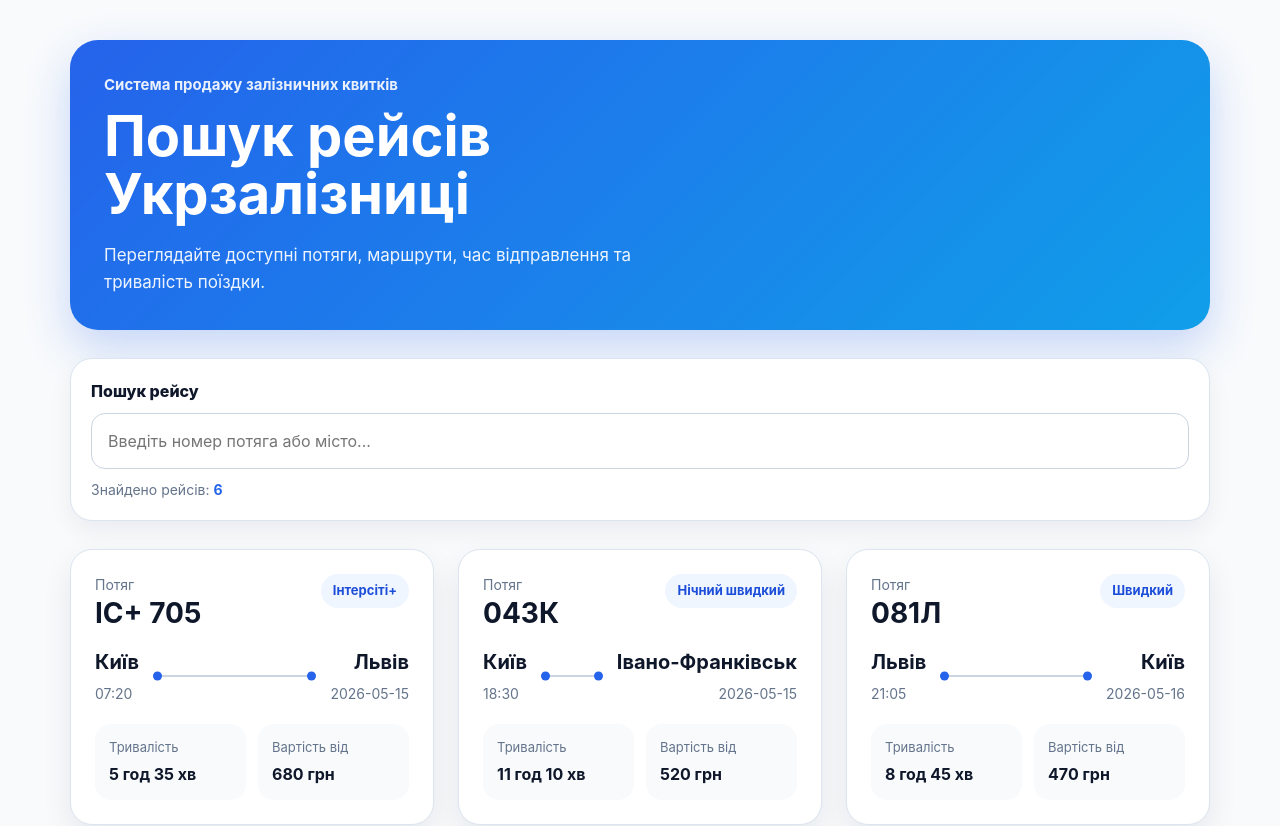
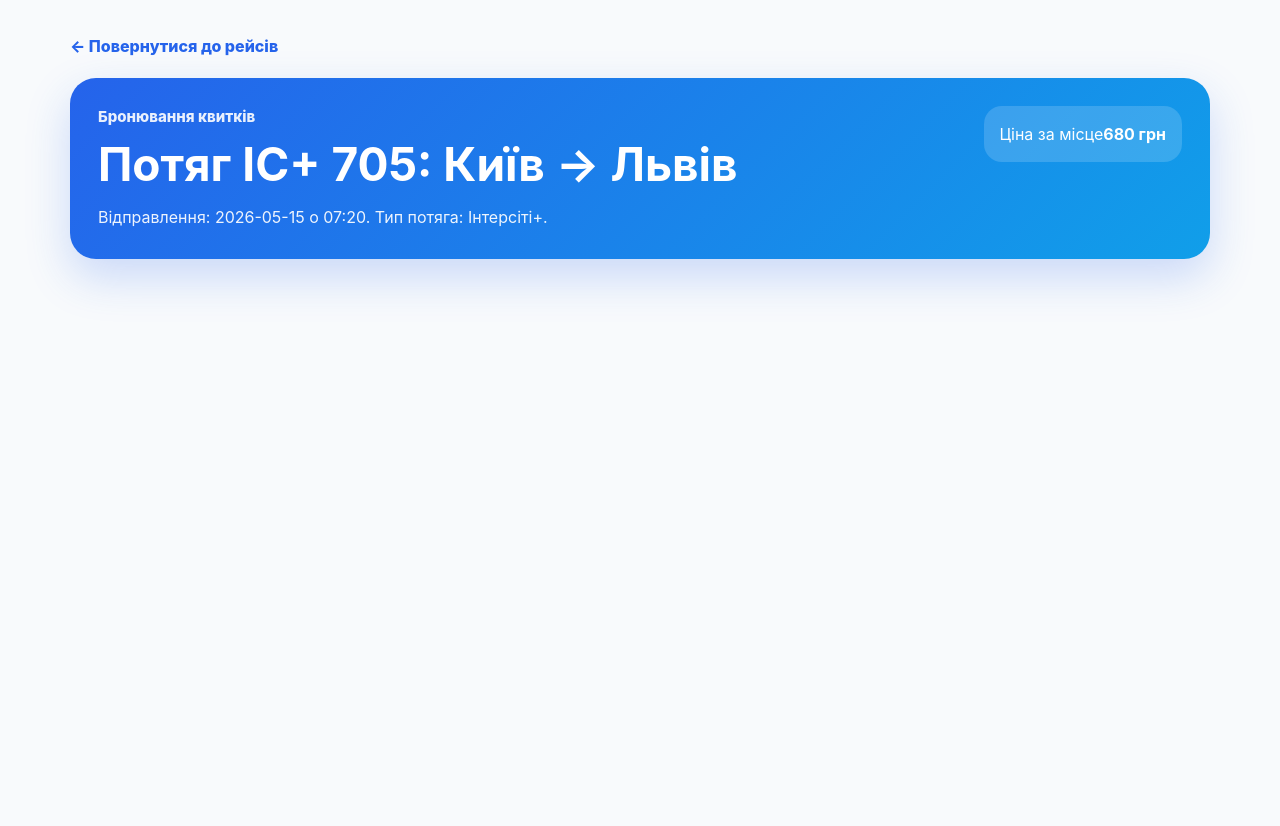
Before and after one commit to kanijr/WEB-project-train-app, a React (Vite) app: page /booking/1 in a window 1280 px wide. Before the commit this address led to /. Shown: the top 826 px of the page. After the commit the page ends 800 px from the top, so only its background shows below. Built offline with nearby package versions, Linux system fonts and the light colour scheme.

Commit message:
Add booking page with train details

```diff
--- a/src/App.jsx
+++ b/src/App.jsx
@@ -1,5 +1,6 @@
 import "./App.css";
 import Home from "./pages/Home/Home";
+import Booking from "./pages/Booking/Booking";
 import { Navigate, Route, Routes } from "react-router-dom";
 
 function App() {
@@ -7,6 +8,7 @@
     <Routes>
       <Route path="/" element={<Home />} />
       <Route path="*" element={<Navigate to={"/"} replace />} />
+      <Route path="/booking/:trainId" element={<Booking />} />
     </Routes>
   );
 }
--- a/src/components/TrainCard/TrainCard.css
+++ b/src/components/TrainCard/TrainCard.css
@@ -132,6 +132,35 @@
   font-weight: 700;
 }
 
+.train-card__button {
+  display: inline-flex;
+  justify-content: center;
+  align-items: center;
+  width: 100%;
+  padding: 13px 18px;
+  border: none;
+  border-radius: 14px;
+  background: #2563eb;
+  color: #ffffff;
+  font-size: 15px;
+  font-weight: 800;
+  text-decoration: none;
+  cursor: pointer;
+  transition:
+    background 0.2s ease,
+    transform 0.2s ease;
+}
+
+.train-card__button:hover {
+  background: #1d4ed8;
+  transform: scale(1.01);
+}
+
+.train-card__button:focus {
+  outline: 3px solid rgba(37, 99, 235, 0.3);
+  outline-offset: 3px;
+}
+
 @media (max-width: 520px) {
   .train-card {
     padding: 18px;
--- a/src/components/TrainCard/TrainCard.jsx
+++ b/src/components/TrainCard/TrainCard.jsx
@@ -1,3 +1,4 @@
+import { Link } from "react-router-dom";
 import "./TrainCard.css";
 
 function TrainCard({ train }) {
@@ -39,6 +40,10 @@
           <p className="train-card__detail-value">{train.price} грн</p>
         </div>
       </div>
+
+      <Link className="train-card__button" to={`/booking/${train.id}`}>
+        Обрати рейс
+      </Link>
     </article>
   );
 }
--- /dev/null
+++ b/src/pages/Booking/Booking.css
@@ -0,0 +1,64 @@
+.booking {
+  width: min(1180px, 100%);
+  margin: 0 auto;
+  padding: 34px 20px 56px;
+}
+
+.booking--center {
+  display: grid;
+  min-height: 70vh;
+  place-content: center;
+  gap: 16px;
+  text-align: center;
+}
+
+.booking__back-link {
+  display: inline-flex;
+  width: fit-content;
+  margin-bottom: 20px;
+  color: #2563eb;
+  font-weight: 800;
+}
+
+.booking__hero {
+  display: flex;
+  justify-content: space-between;
+  gap: 22px;
+  margin-bottom: 22px;
+  padding: 28px;
+  border-radius: 26px;
+  background:
+    linear-gradient(135deg, rgba(37, 99, 235, 0.96), rgba(14, 165, 233, 0.9)),
+    #2563eb;
+  color: #ffffff;
+  box-shadow: 0 18px 45px rgba(37, 99, 235, 0.22);
+}
+
+.booking__subtitle {
+  margin: 0 0 10px;
+  font-size: 15px;
+  font-weight: 800;
+  opacity: 0.9;
+}
+
+.booking__title {
+  max-width: 760px;
+  margin: 0;
+  font-size: clamp(28px, 4vw, 46px);
+  line-height: 1.1;
+}
+
+.booking__description {
+  max-width: 680px;
+  margin: 16px 0 0;
+  line-height: 1.6;
+  opacity: 0.92;
+}
+
+.booking__price {
+  align-self: flex-start;
+  min-width: 150px;
+  padding: 16px;
+  border-radius: 18px;
+  background: rgba(255, 255, 255, 0.16);
+}
--- /dev/null
+++ b/src/pages/Booking/Booking.jsx
@@ -0,0 +1,52 @@
+import { Link, useParams } from "react-router-dom";
+import { useMemo } from "react";
+import { trains } from "../../data/trains";
+import "./Booking.css";
+
+function Booking() {
+  const { trainId } = useParams();
+
+  const train = useMemo(
+    () => trains.find((item) => item.id === Number(trainId)),
+    [trainId],
+  );
+
+  if (!train) {
+    return (
+      <main className="booking booking--center">
+        <h1>Рейс не знайдено</h1>
+        <Link className="booking__back-link" to="/">
+          Повернутися до списку рейсів
+        </Link>
+      </main>
+    );
+  }
+
+  return (
+    <main className="booking">
+      <Link className="booking__back-link" to="/">
+        ← Повернутися до рейсів
+      </Link>
+
+      <section className="booking__hero">
+        <div>
+          <p className="booking__subtitle">Бронювання квитків</p>
+          <h1 className="booking__title">
+            Потяг {train.number}: {train.from} → {train.to}
+          </h1>
+          <p className="booking__description">
+            Відправлення: {train.departureDate} о {train.departureTime}. Тип
+            потяга: {train.trainType}.
+          </p>
+        </div>
+
+        <div className="booking__price">
+          <span>Ціна за місце</span>
+          <strong>{train.price} грн</strong>
+        </div>
+      </section>
+    </main>
+  );
+}
+
+export default Booking;
```
